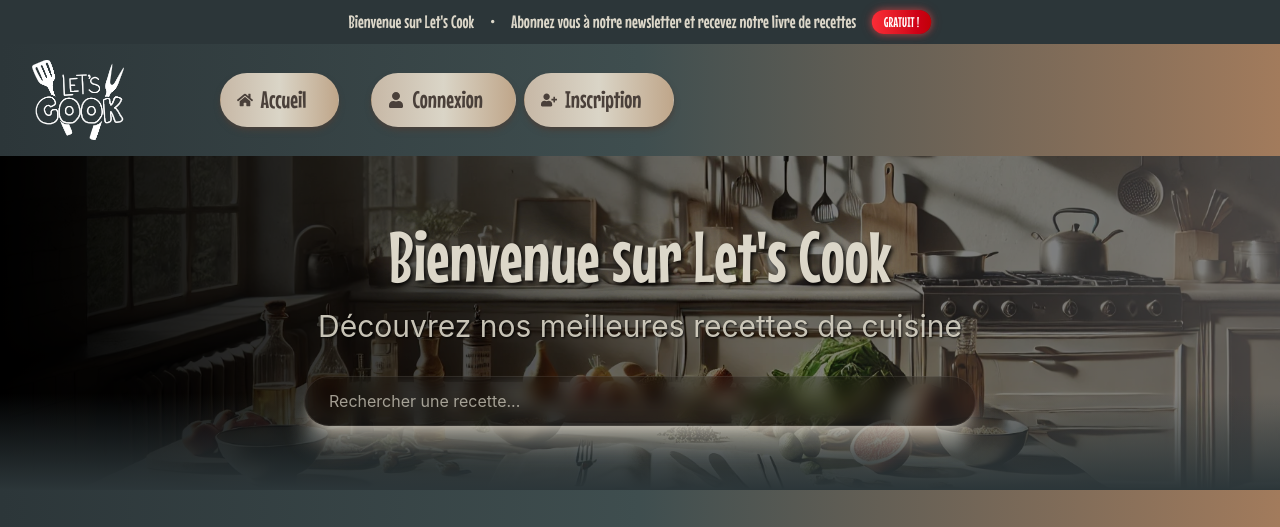
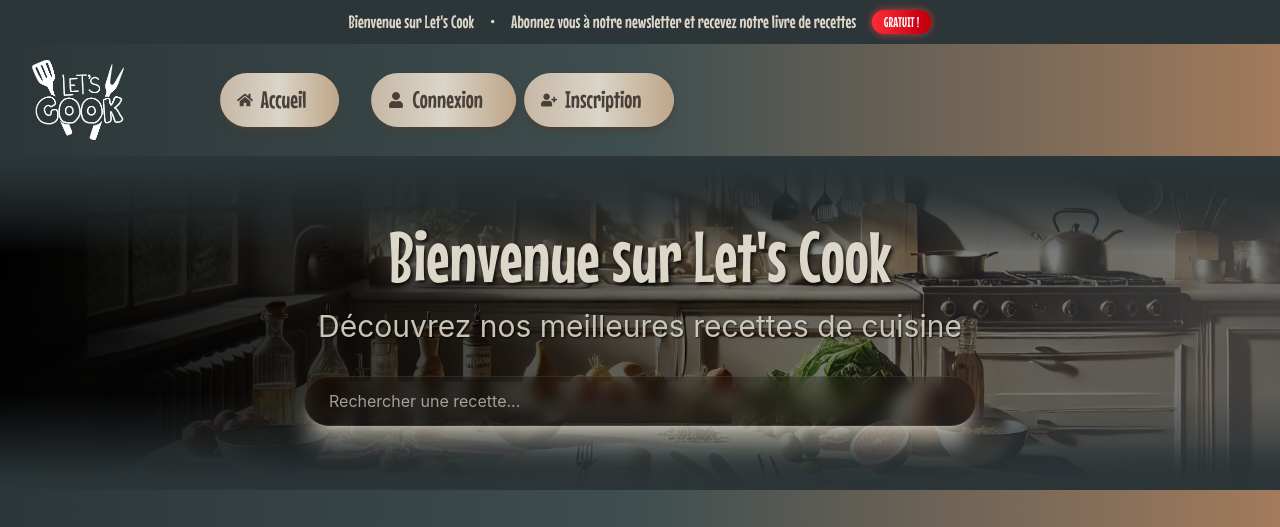
Before and after one commit to Eloura74/Lets-s_Cook_Recipes, a React (Vite) app: page /dashboard in a window 1280 px wide. Shown: the top 527 px of the page. Built offline with nearby package versions, Linux system fonts and the light colour scheme.

Commit message:
fondu header

```diff
--- a/src/components/common/Header.jsx
+++ b/src/components/common/Header.jsx
@@ -182,16 +182,28 @@ const Header = () => {
                   </Link>
                 </div>
               )}
+
+              <div
+                className="absolute bottom-0 left-0 right-0 h-24 bg-gradient-to-t from-[#2C3639] to-transparent"
+                aria-hidden="true"
+              ></div>
             </div>
           </div>
         </div>
+
         {/* ______________________________________________________________________________________________________________ */}
         {/* Section Hero avec titre et barre de recherche */}
+
         <section
           className="relative min-h-[40vh] flex flex-col items-center justify-center text-center"
-          // Style de l'image de fond
           style={{
             backgroundImage: `
+          linear-gradient(
+            to bottom,
+            rgba(0,0,0,0) 0%,
+            rgba(44,54,57,0.1) 85%,
+            rgba(44,54,57,0.95) 100%
+          ),
           linear-gradient(
             to left,
             rgba(255,255,255,0.5) 0%,
@@ -204,9 +216,17 @@ const Header = () => {
             backgroundPosition: 'center',
           }}
         >
+          {/* Effet de fondu en haut */}
+          <div
+            className="absolute top-0 left-0 right-0 h-24 bg-gradient-to-b from-[#2C3639] to-transparent"
+            aria-hidden="true"
+          ></div>
           {/* Overlay sombre */}
           <div className="absolute inset-0 bg-black/50" aria-hidden="true" />
-
+          <div
+            className="absolute top-0 left-0 right-0 h-24 bg-gradient-to-b from-[#2C3639] to-transparent"
+            aria-hidden="true"
+          ></div>
           {/* Contenu */}
           <article className="relative z-10 w-full max-w-4xl mx-auto px-4 sm:px-6 lg:px-8 py-12 sm:py-16">
             {/* Titre */}
--- a/src/index.css
+++ b/src/index.css
@@ -51,13 +51,6 @@ layer(base);
 
 @layer base {
   body {
-    background: linear-gradient(
-      180deg,
-      hsl(180, 24%, 91%) 0%,
-      hsl(180, 24%, 83%) 44%,
-      hsl(180, 24%, 75%) 66%,
-      hsl(180, 24%, 67%) 87%
-    );
     margin: 0;
     min-height: 100vh;
     background-attachment: fixed;
--- a/src/pages/HomePage.jsx
+++ b/src/pages/HomePage.jsx
@@ -17,10 +17,11 @@ const HomePage = () => {
         const element = document.querySelector(location.hash)
         if (element) {
           const yOffset = -100 // Offset pour le header fixe
-          const y = element.getBoundingClientRect().top + window.pageYOffset + yOffset
+          const y =
+            element.getBoundingClientRect().top + window.pageYOffset + yOffset
           window.scrollTo({
             top: y,
-            behavior: 'smooth'
+            behavior: 'smooth',
           })
         }
       }, 100)
@@ -28,12 +29,12 @@ const HomePage = () => {
   }, [location])
 
   return (
-    <main className="flex-grow ">
+    <main className="flex-grow bg-[#2C3639]/95">
       {/* Hero Section */}
 
       {/* Liste des recettes */}
       <section
-        className="relative container mx-auto backdrop-blur-[2px] bg-white/5 rounded-2xl shadow-2xl shadow-[#4A403A] mt-4 p-6"
+        className="relative container mx-auto backdrop-blur-[2px] bg-transparent rounded-2xl shadow-2xl shadow-[#4A403A] mt-4 p-6"
         aria-label="Liste des recettes"
       >
         <RecipeList />
```
Lines whose indentation alone changed are shown as unchanged.
